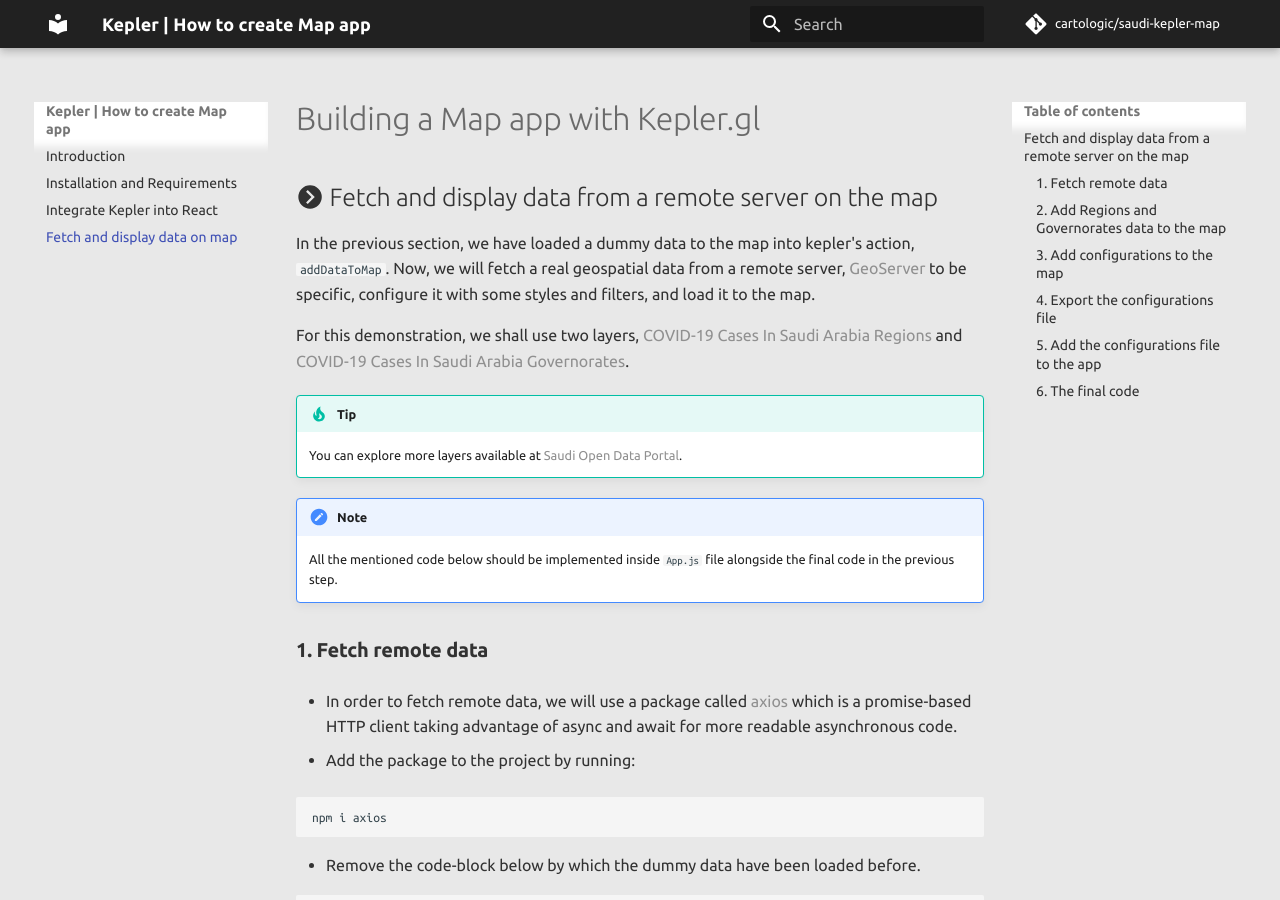
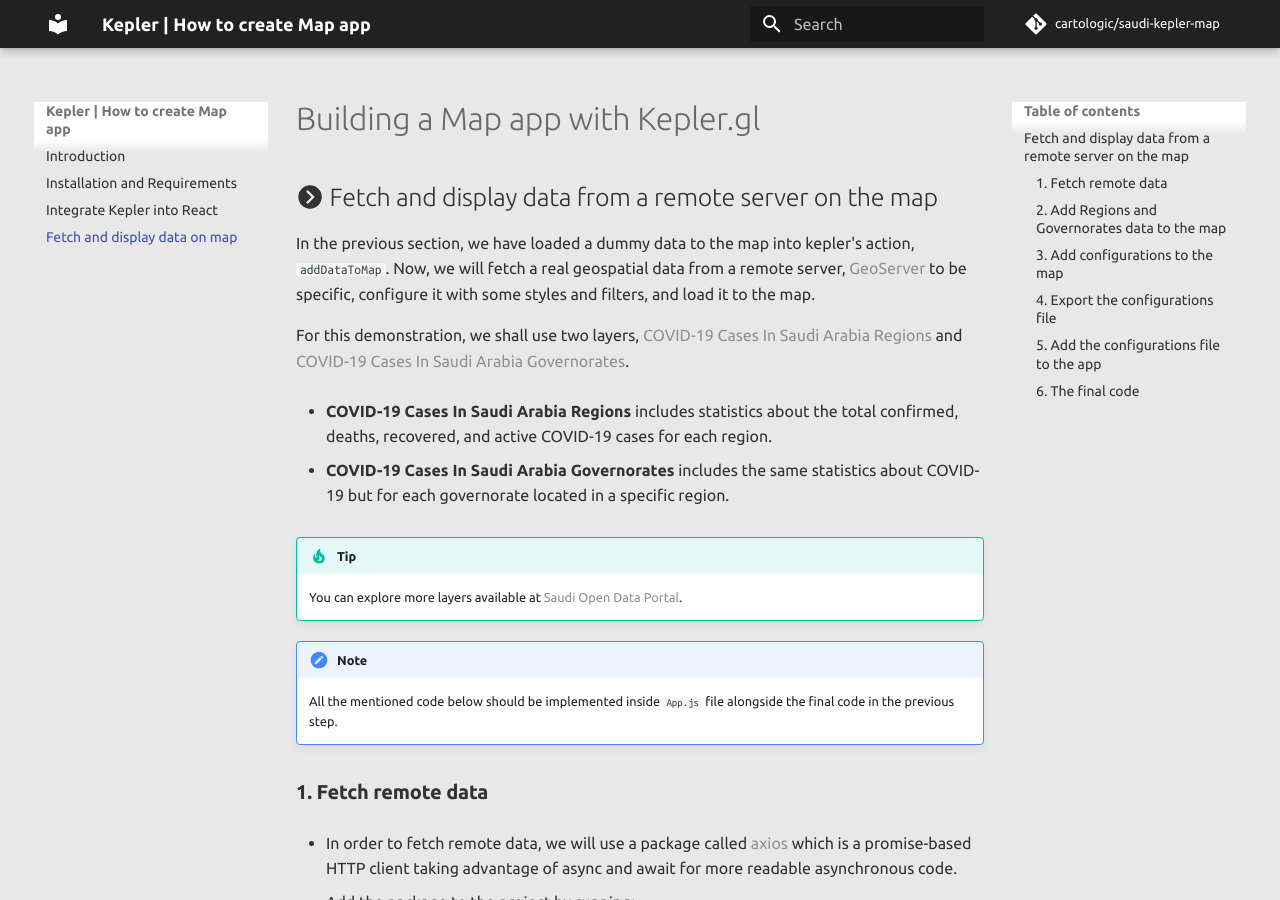
Before and after one commit to cartologic/saudi-kepler-map, an MkDocs documentation site: the page built from documentation/docs/display-data-on-map.md, in a window 1280 px wide and 900 px high. Built offline with MkDocs 1.6.1 and Material for MkDocs 9.7.7, drawn with Linux system fonts in a browser that asks for light colours; comment, search, counter and statistics services are not loaded.

Commit message:
Describe the data used

```diff
--- a/documentation/docs/display-data-on-map.md
+++ b/documentation/docs/display-data-on-map.md
@@ -5,6 +5,10 @@
 In the previous section, we have loaded a dummy data to the map into kepler's action, `addDataToMap`. Now, we will fetch a real geospatial data from a remote server, [GeoServer](http://geoserver.org/) to be specific, configure it with some styles and filters, and load it to the map.
 
 For this demonstration, we shall use two layers, [COVID-19 Cases In Saudi Arabia Regions](http://datagovsa.mapapps.cloud/layers/geonode_data:geonode:r) and [COVID-19 Cases In Saudi Arabia Governorates](http://datagovsa.mapapps.cloud/layers/geonode_data:geonode:sagov).
+
+* **COVID-19 Cases In Saudi Arabia Regions** includes statistics about the total confirmed, deaths, recovered, and active COVID-19 cases for each region.
+
+* **COVID-19 Cases In Saudi Arabia Governorates** includes the same statistics about COVID-19 but for each governorate located in a specific region.
 
 !!! tip
     You can explore more layers available at [Saudi Open Data Portal](http://datagovsa.mapapps.cloud/).
```
